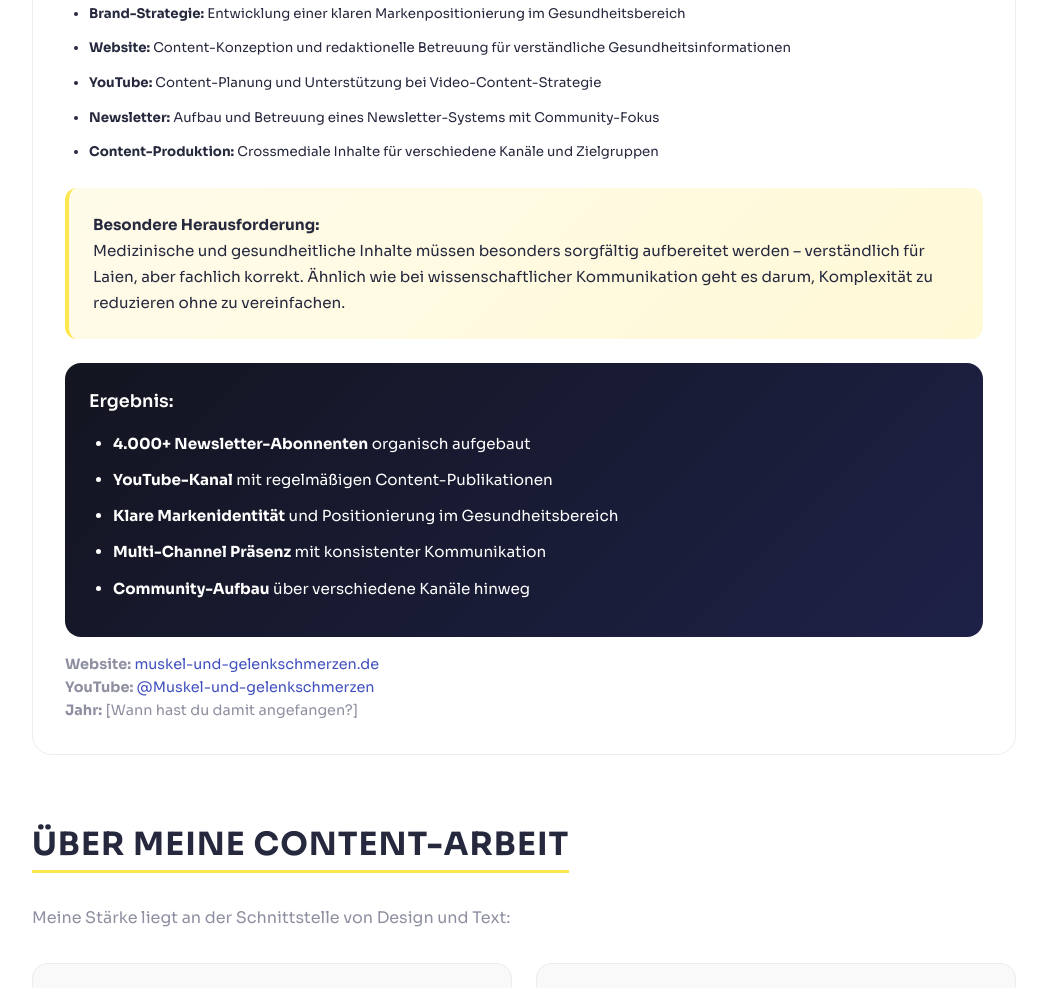
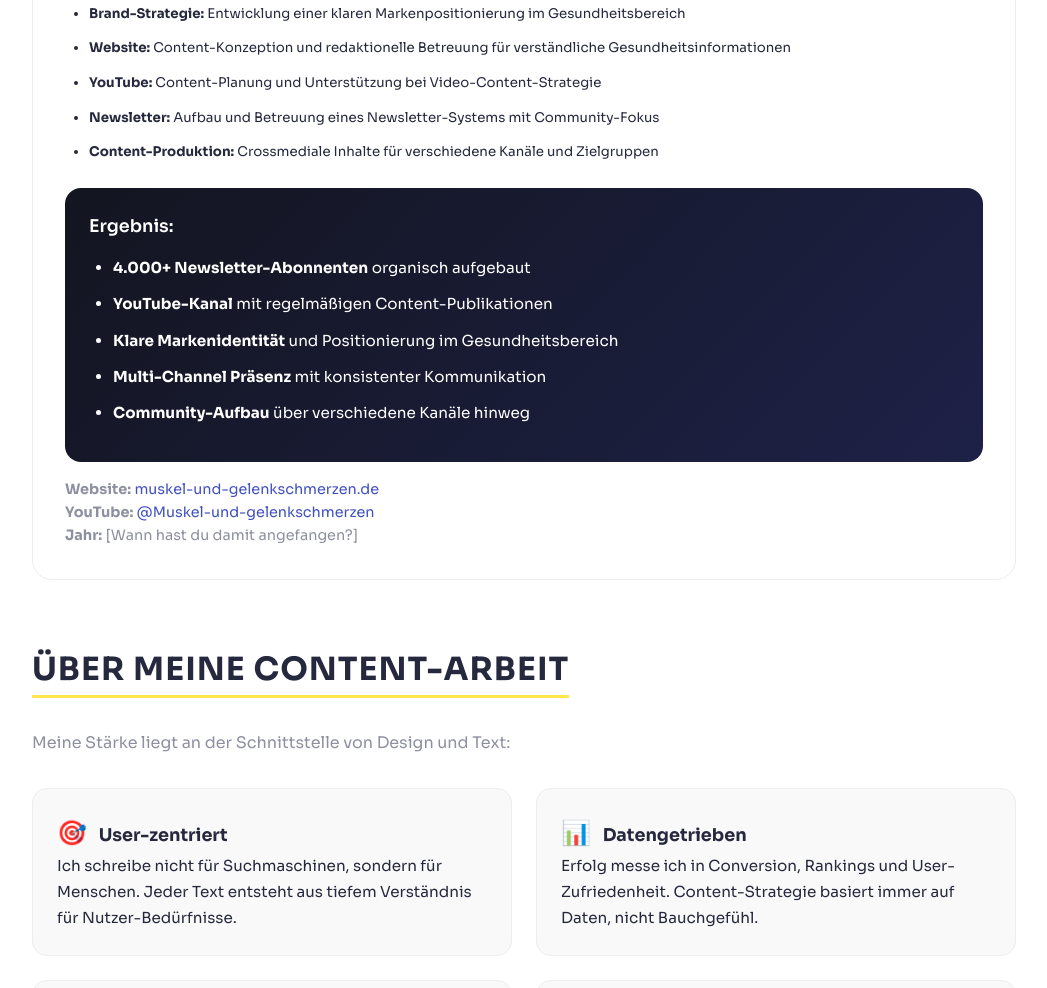
Before and after one commit to wolfgegenlicht/content-arbeitsproben, a plain HTML site: page index.html in a window 1280 px wide. Shown: the part 10146-11134 px from the top of the page, without its empty margins (116-1163 px from the left). Drawn offline with Linux system fonts and the light colour scheme.

Commit message:
update content

```diff
--- a/index.html
+++ b/index.html
@@ -1001,10 +1001,6 @@
                     <li><strong>Content-Produktion:</strong> Crossmediale Inhalte für verschiedene Kanäle und Zielgruppen</li>
                 </ul>
 
-                <div class="highlight-box">
-                    <strong>Besondere Herausforderung:</strong><br>
-                    Medizinische und gesundheitliche Inhalte müssen besonders sorgfältig aufbereitet werden – verständlich für Laien, aber fachlich korrekt. Ähnlich wie bei wissenschaftlicher Kommunikation geht es darum, Komplexität zu reduzieren ohne zu vereinfachen.
-                </div>
 
                 <div class="result-box">
                     <p class="result-title">Ergebnis:</p>
```
